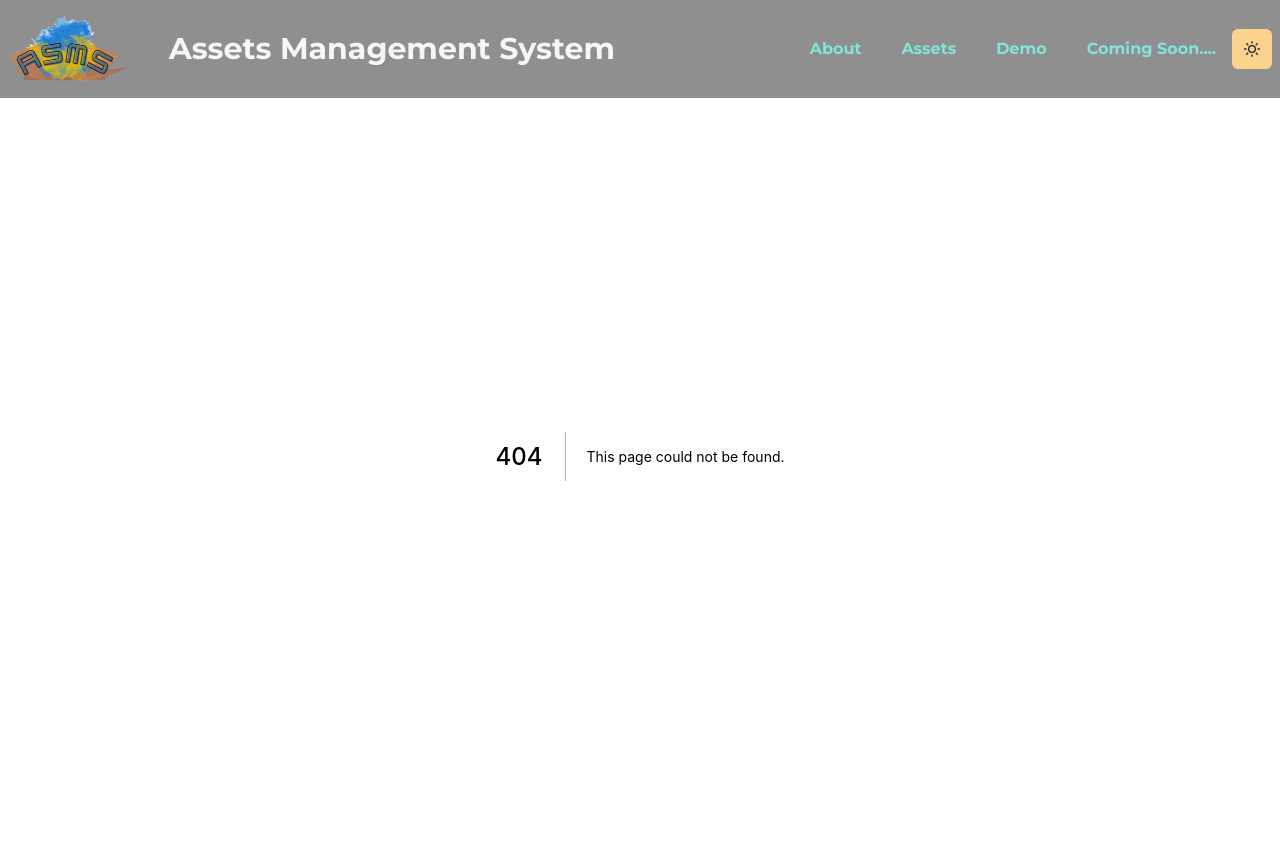
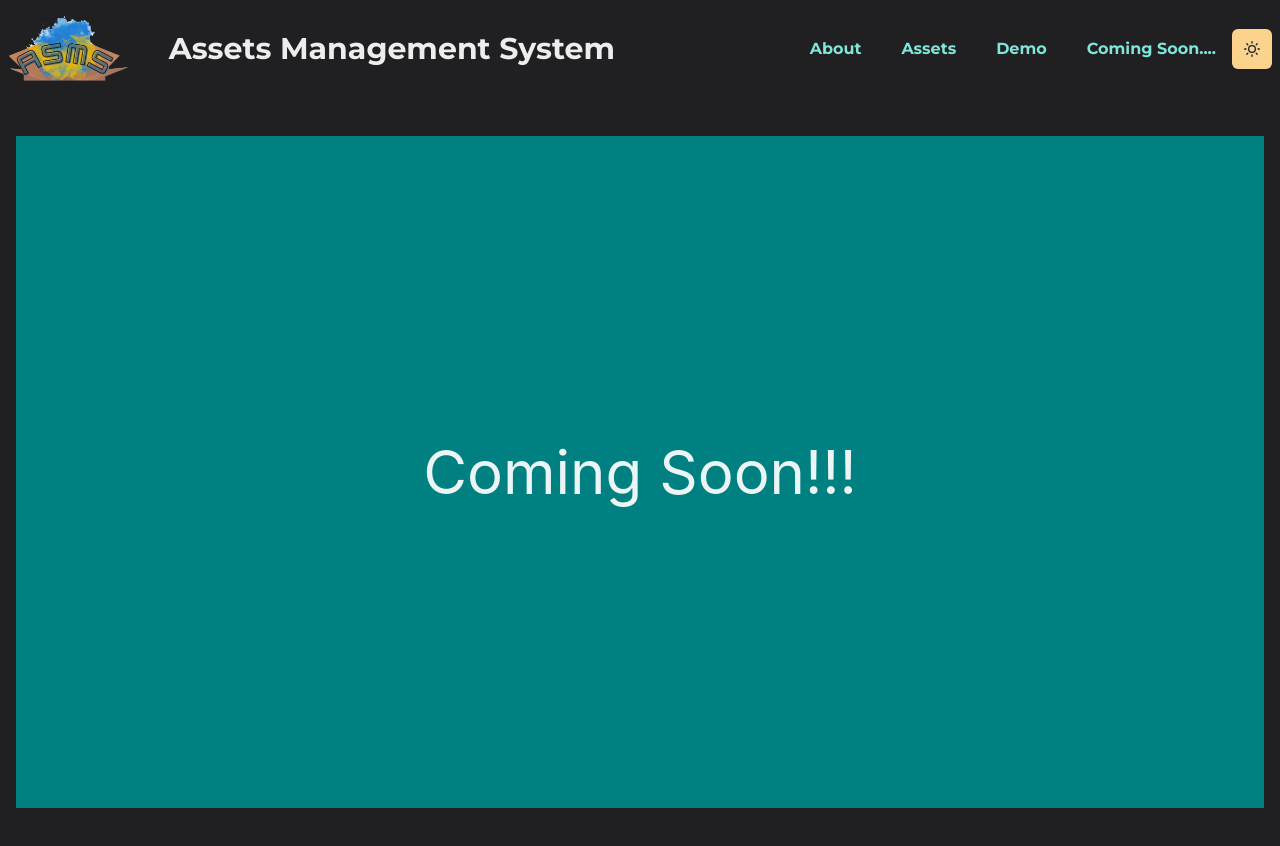
Before and after one commit to Assets-Management-System/AsMS-Frontend, a Next.js app: page /coming in a window 1280 px wide. Before the commit this address had no page. Shown: the top 846 px of the page. Built offline with nearby package versions, Linux system fonts and the light colour scheme.

Commit message:
feat: Implemented coming soon page

```diff
--- /dev/null
+++ b/pages/coming.js
@@ -0,0 +1,11 @@
+import { Center } from '@chakra-ui/react'
+
+const coming = () => {
+  return (
+    <Center fontSize="6xl" bg="teal" mt={20} h="2xl">
+      Coming Soon!!!
+    </Center>
+  )
+}
+
+export default coming
```
